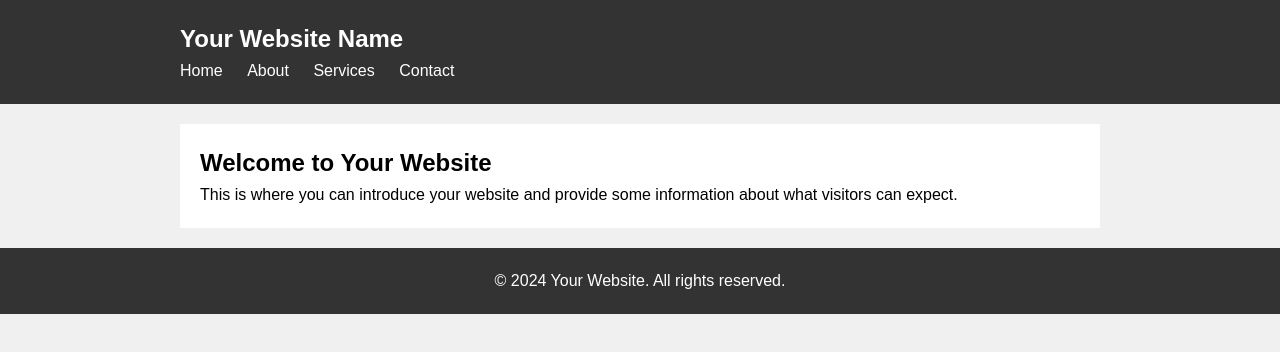
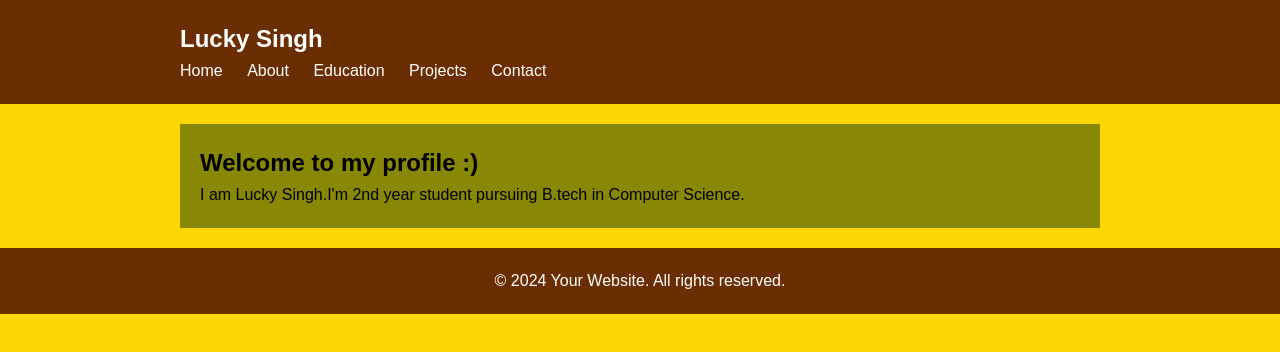
Before and after one commit to LuckyS25/Lucky-s-Portfolio, a plain HTML site: page index.html in a window 1280 px wide. Drawn offline with Linux system fonts and the light colour scheme.

Commit message:
Enhancing Color theme for website

```diff
--- a/index.html
+++ b/index.html
@@ -11,24 +11,26 @@
     <!-- Header -->
     <header class="header">
         <div class="container">
-            <h1>Your Website Name</h1>
+            <h1>Lucky Singh</h1>
             <nav>
                 <ul>
                     <li><a href="#">Home</a></li>
                     <li><a href="#">About</a></li>
-                    <li><a href="#">Services</a></li>
+                    <li><a href="#">Education</a></li>
+                    <li><a href="#">Projects</a></li>
                     <li><a href="#">Contact</a></li>
                 </ul>
             </nav>
         </div>
     </header>
 
+
     <!-- Main Content -->
     <main class="main-content">
         <div class="container">
             <section class="intro-section">
-                <h2>Welcome to Your Website</h2>
-                <p>This is where you can introduce your website and provide some information about what visitors can expect.</p>
+                <h2>Welcome to my profile :)</h2>
+                <p>I am Lucky Singh.I'm 2nd year student pursuing B.tech in Computer Science.  </p>
             </section>
         </div>
     </main>
--- a/styles.css
+++ b/styles.css
@@ -8,7 +8,7 @@
 /* Basic Styles */
 body {
   font-family: Arial, sans-serif;
-  background-color: #f0f0f0;
+  background-color:#fdd704;
   line-height: 1.6;
 }
 
@@ -19,7 +19,7 @@ body {
 }
 
 .header {
-  background-color: #333;
+  background-color: #6b2e03;
   color: #fff;
   padding: 20px 0;
 }
@@ -47,12 +47,12 @@ body {
 }
 
 .intro-section {
-  background-color: #fff;
+  background-color: #898806;
   padding: 20px;
 }
 
 .footer {
-  background-color: #333;
+  background-color: #6b2e03;
   color: #fff;
   padding: 20px 0;
   text-align: center;
```
